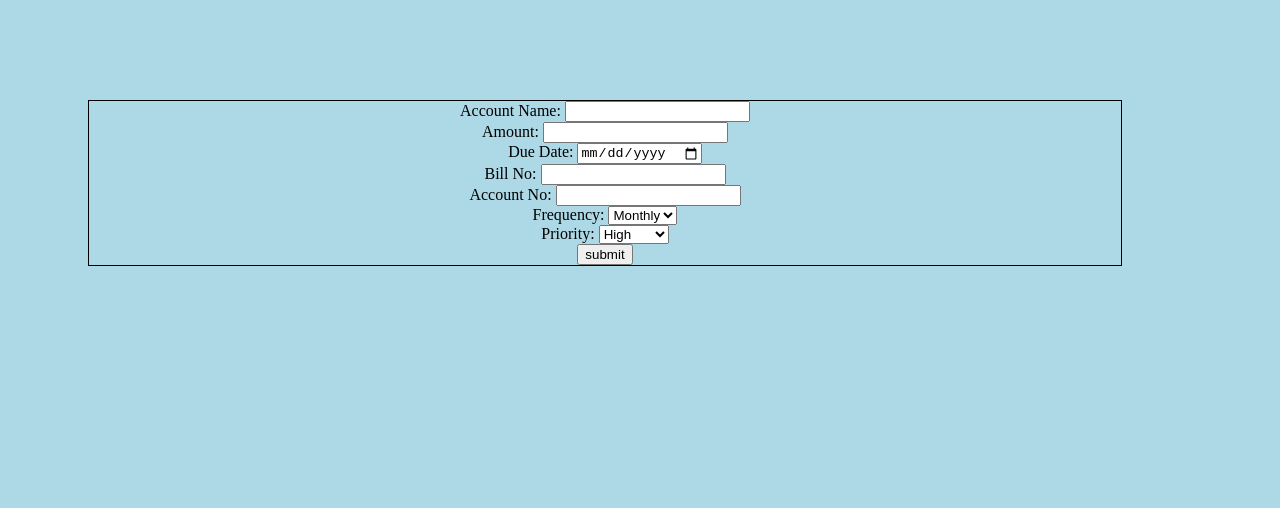
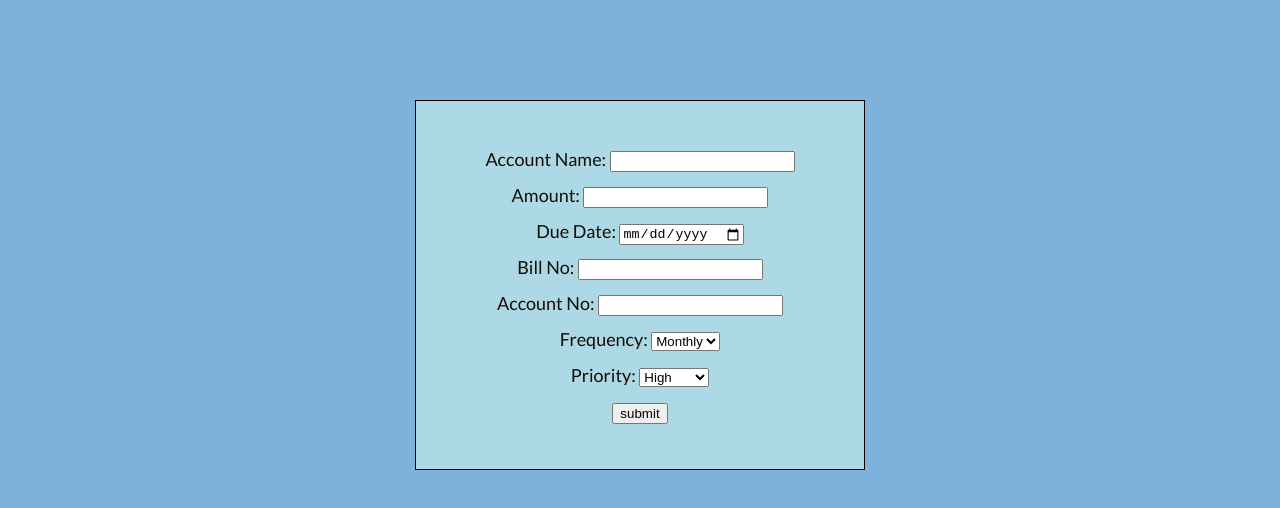
Before and after one commit to smuzani/ada-batch2, a plain HTML site: page editPage.html in a window 1280 px wide. Drawn offline with Linux system fonts and the light colour scheme.

Commit message:
modified look

```diff
--- a/style.css
+++ b/style.css
@@ -1,9 +1,17 @@
+@import url('https://fonts.googleapis.com/css?family=Lato');
+
 body {
-    background-color: lightblue;
+    font-family: 'Lato', sans-serif;
+    background-color: #7EB2DD;
+    color: #130e01;
+    max-width: 650px;
+    margin: 40px auto;
+    font-size: 18px;
+    line-height: 200%;
 }
 
 h1 {
-    color: navy;
+    color: #445E93;
     margin-left: 20px;
 }
 
@@ -11,9 +19,9 @@ div {
 	border: 1px solid black;
     margin-top: 100px;
     margin-bottom: 100px;
-    margin-right: 150px;
-    margin-left: 80px;
+    margin-right: 100px;
+    margin-left: 100px;
     background-color: lightblue;
-
-   text-align: center;
+    padding: 40px;
+    text-align: center;
 }
```
